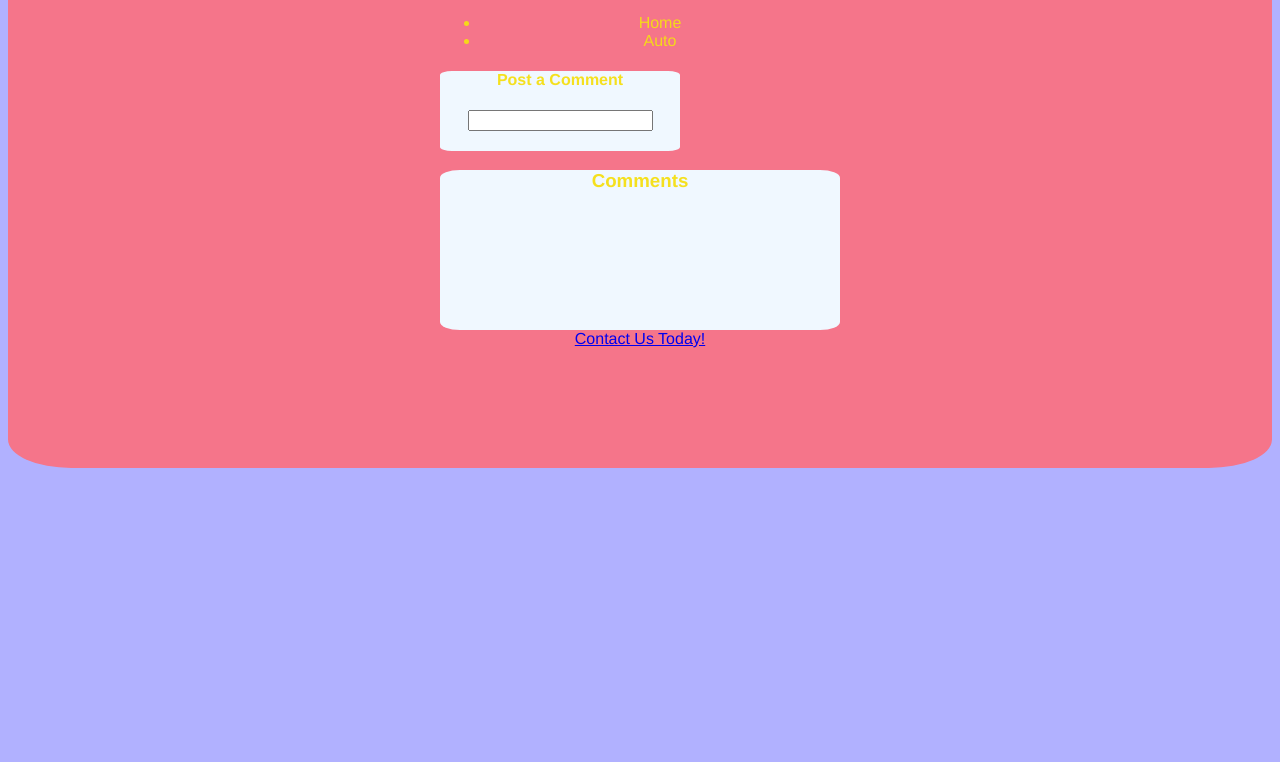
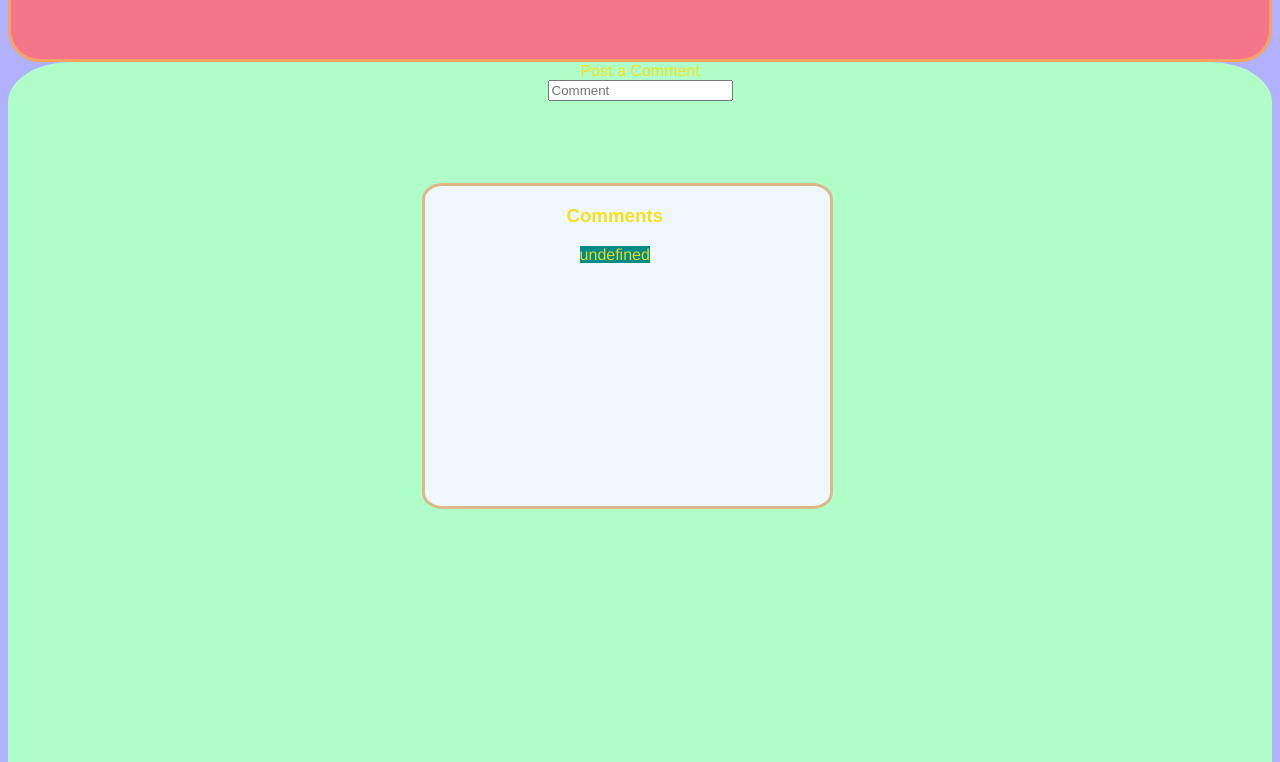
Before and after one commit to adammathewvaughn/vite-fdnbtl, a website built with Vite: page index.html in a window 1280 px wide. Shown: the part 112-874 px from the top of the page. Before the commit the page ends 800 px from the top, so only its background shows below. Built offline with nearby package versions, Linux system fonts and the light colour scheme.

Commit message:
2 files modified

```diff
--- a/main.js
+++ b/main.js
@@ -1,25 +1,32 @@
+
 import './style.css';
 
+let content =  document.addEventListener("click", function getInputValue() {
+  document.getElementById("textInput").value;
+
+    })
     document.querySelector('#app').innerHTML = `
-<div class="main">
+
+<div class="header">
 <h1>AMV Embedded Systems</h1>
 <h4>"Automating a better tomorrow"</h4>
+</div>
+
+<div class="main">
+<div class="post">
+      <h4onclick="getInputValue();">Post a Comment</h4>
+      <input id= "textInput" type="text" placeholder="Comment" >
+    </div>
+    <div class="comments">
+    <h3>Comments</h3>
+    <span>${content}</span>
+    </div>
+</div>
 <ul>
 <li>Home</li>
   <li>Auto</li>
   </ul>
   <div>
-    <div class="post">
-      <h4>Post a Comment</h4>
-      <input type="text">
-    </div>
-    <div class="comments">
-      <h3>Comments</h3>
-      <span></span>
-    </div>
-  </div>
-    <div>
   <a href="https://www.linkedin.com/in/adam-m-vaughn/" target="_blank">Contact Us Today!</a>
   </div>
- </div>
   `;
--- a/style.css
+++ b/style.css
@@ -1,46 +1,78 @@
 #app {
-  display: flex;
   font-family: Avenir, Helvetica, Arial, sans-serif;
   -webkit-font-smoothing: antialiased;
   -moz-osx-font-smoothing: grayscale;
   text-align: center;
   color: #f5de13f3;
-  padding-top: .5rem;
-  margin-top: .75rem;
-  background-color: rgb(245, 117, 138);
+  /* background-color: rgb(245, 117, 138); */
   background-position: cover;
   background-size: vh 100%;
+  height: 100%;
+}
+
+html {
+  /* background-size: vh 100%; */
+  background-color: rgb(177, 177, 255);
+}
+
+.header {
+  font-family: Avenir, Helvetica, Arial, sans-serif;
+  -webkit-font-smoothing: antialiased;
+  -moz-osx-font-smoothing: grayscale;
+  text-align: center;
+  color: #f5de13f3;
+  background-color: rgb(245, 117, 138);
+  border: .2rem solid sandybrown;
+  border-radius: 2rem;
+  height: 10rem;
+  margin:0;
+  padding:0;
+
+}
+
+.main {
   border-radius: 5%;
+  background-color: rgb(177, 255, 200);
+  display: flex;
+  flex-direction: column;
+  height: 100vh;
+  margin: 0;
+  /* padding:1rem; */
+
+  align-items: center;
+}
+
+.post {
+  /* padding-left: 2%;
+  padding-right: 2%;
+  border-radius: 5%; */
+  height: 10%;
+  width: 15%;
+  margin-bottom:1rem;
   justify-content: center;
 }
 
-html {
-  background-color: rgb(177, 177, 255);
-}
 
-.main {
-  height: 35rem;
-  justify-content: center;
-}
-
-h1 {
-  margin-top:.5rem;
-}
-
-.post {
-  justify-content: center;
-
-  border-radius: 5%;
-  height: 5rem;
-  width: 15rem;
+.comments {
+  padding-right: 2%;
+  margin-right: 2%;
+  margin-top: 2%;
+ flex-direction: column;
+ border: .2rem solid burlywood;
+ border-radius: 5%;
+  height: 40%;
+  width: 30%;
     background-color: aliceblue;
 }
 
-.comments {
-  justify-content: center;
+ span {
+   min-height:90rem ;
+   min-width: 20rem;
+  background-color: darkcyan;
+ }
 
-  border-radius: 5%;
-  height: 10rem;
-  width: 25rem;
-    background-color: aliceblue;
-}
+ h4 {
+
+   align-items: center;
+   margin-bottom: .5rem;
+ }
```
Lines whose indentation alone changed are shown as unchanged.
